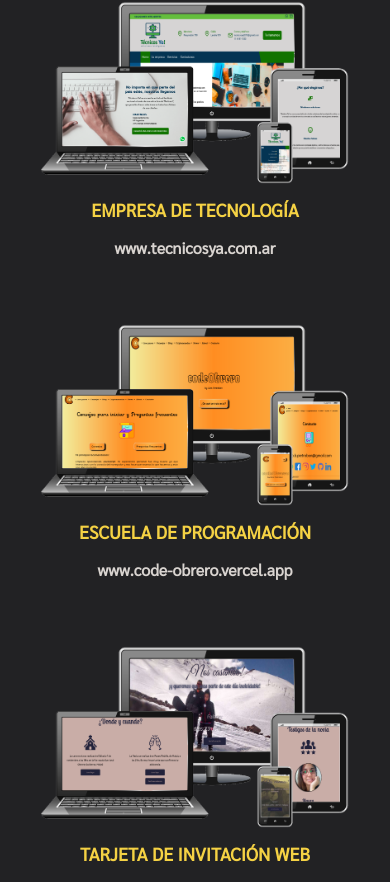
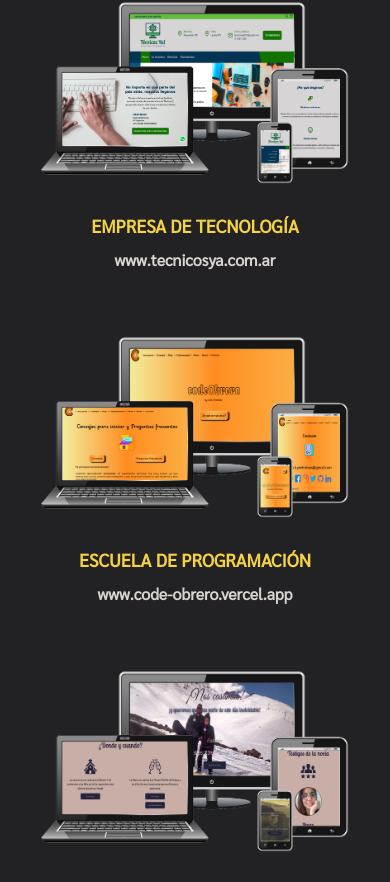
Before and after one commit to DevZeppelin/devzeppelinweb, a Next.js app: page / in a window 390 px wide. Shown: the part 4491-5373 px from the top of the page. Built offline with nearby package versions, Linux system fonts and the light colour scheme.

Commit message:
another changes in sectionWorkComponent

```diff
--- a/components/SectionWorkComponent.js
+++ b/components/SectionWorkComponent.js
@@ -8,18 +8,18 @@ const SectionWorkComponent = ({description, web, src}) => {
         alt="responsive image mobile tablet notebook widescreen responsive-design"
         className="w-full  animateImage"
       />
-      <p className="text-lg text-yellow text-center pt-3 md:pt-8 uppercase font-bold">
+      <p className="text-lg text-yellow text-center pt-7 md:pt-8 uppercase font-bold">
         {description}
       </p>
       <a href={`https://${web}`} rel="noopener" target="_blank">
-          <p className="text-base text-lightGray text-center pt-3 md:pt-4 font-bold">
+          <p className="text-base text-lightGray text-center pt-2 md:pt-3 font-bold">
             {web}
           </p>
       </a>
       <style jsx>{`
 
       .animateImage:hover {
-          transform: scale(1.2);
+          transform: scale(1.15);
           padding: 0;
           transition: 1.5s
       }
```
